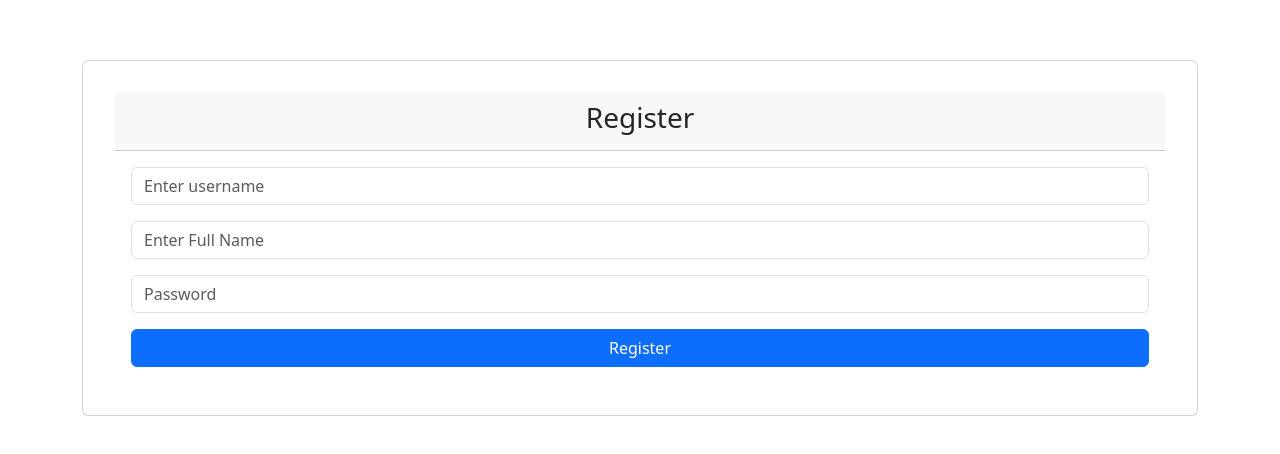
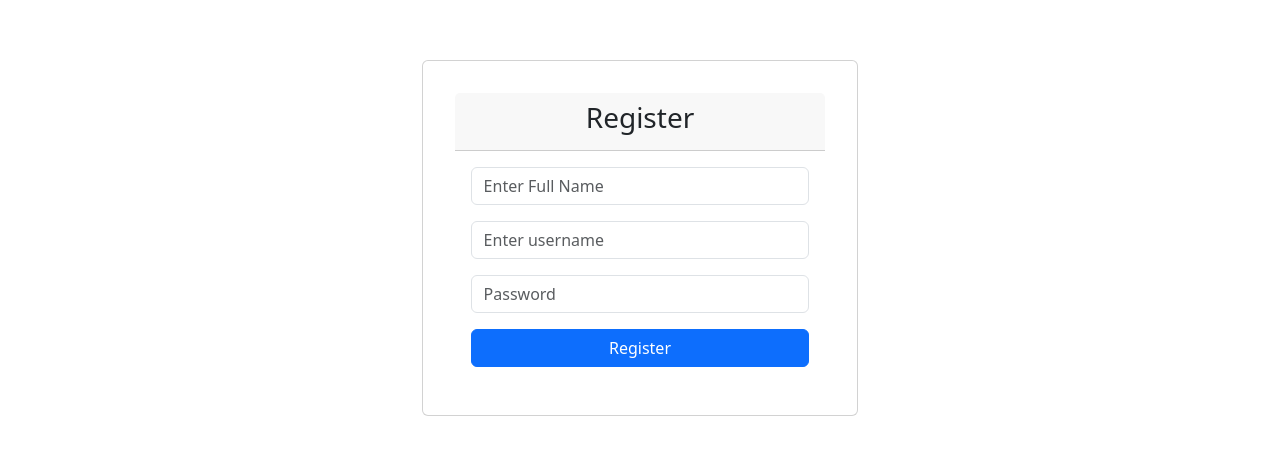
Before and after one commit to Airborne101st/fin-tracker, a React (Vite) app in the folder frontend/: page /register in a window 1280 px wide. Shown: the part 186-640 px from the top of the page. Built offline with nearby package versions, Linux system fonts and the light colour scheme.

Commit message:
[MODIFY] Resizing of Login and register

```diff
--- a/frontend/src/Login.jsx
+++ b/frontend/src/Login.jsx
@@ -63,7 +63,7 @@ const Login = () => {
 
 
   return (
-    <Container className="mt-5">
+    <Container className="mt-5" style={{maxWidth: "40%"}}>
       <Row className="justify-content-md-center">
         <Col md="12">
           <Card>
--- a/frontend/src/Register.jsx
+++ b/frontend/src/Register.jsx
@@ -53,7 +53,7 @@ const Register = () => {
   };
 
   return (
-    <Container className="mt-5">
+    <Container className="mt-5" style={{maxWidth: "40%"}}>
       <Row className="justify-content-md-center">
         <Col md="12">
           <Card>
@@ -63,23 +63,23 @@ const Register = () => {
             <Card.Body>
               {message && <Alert variant={message.type}>{message.text}</Alert>}
               <Form onSubmit={handleSubmit}>
+              <Form.Group controlId="formFullname" className="mb-3">
+                  <Form.Control
+                    type="text"
+                    name="full_name"
+                    placeholder="Enter Full Name"
+                    value={formData.full_name}
+                    onChange={handleChange}
+                    required
+                  />
+                </Form.Group>
+
                 <Form.Group controlId="formUsername" className="mb-3">
                   <Form.Control
                     type="text"
                     name="username"
                     placeholder="Enter username"
                     value={formData.username}
-                    onChange={handleChange}
-                    required
-                  />
-                </Form.Group>
-
-                <Form.Group controlId="formFullname" className="mb-3">
-                  <Form.Control
-                    type="text"
-                    name="full_name"
-                    placeholder="Enter Full Name"
-                    value={formData.full_name}
                     onChange={handleChange}
                     required
                   />
```
